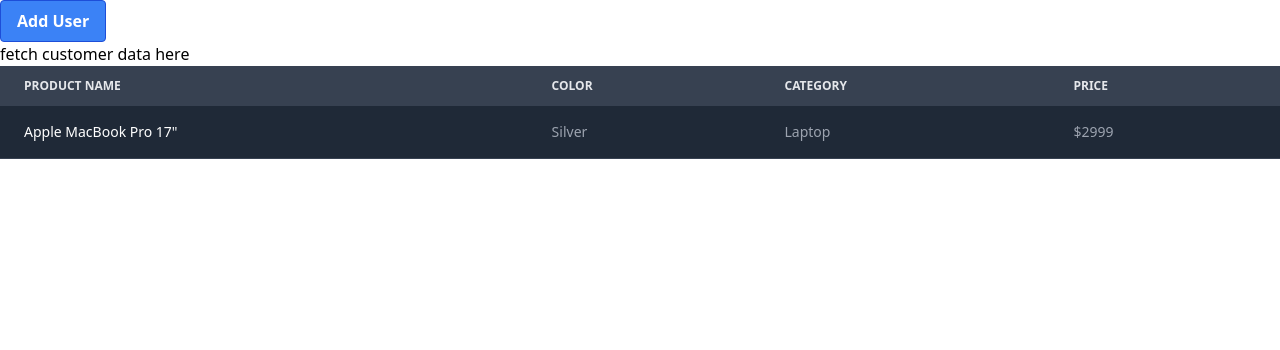
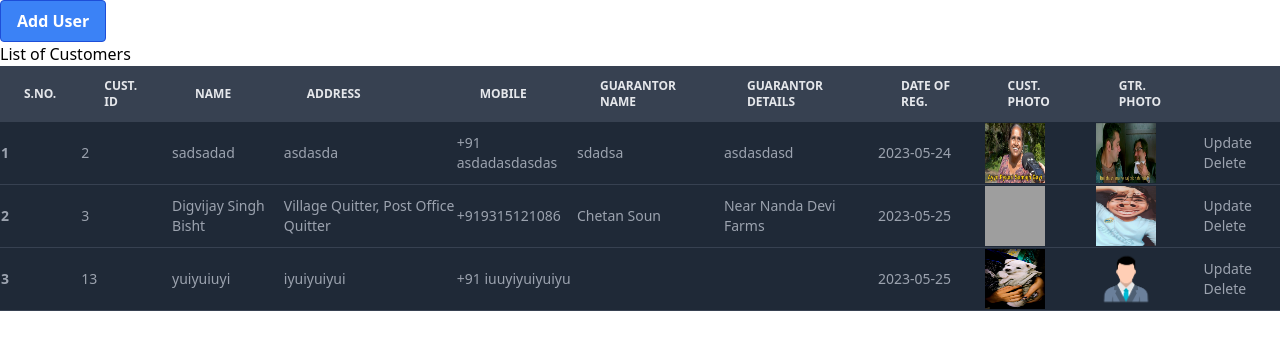
Before and after one commit to digiwebminds/tamannakhadyan.com, a PHP site: page /admin/customers.php in a window 1280 px wide. Shown: the part 69-419 px from the top of the page. Run offline with PHP 8.4, Linux system fonts and the light colour scheme; data comes from the database, SQL or seed files in the repository; some libraries are stand-ins or nearby versions; grey boxes are pictures that could not be loaded.

Commit message:
customers table with pagenation

```diff
--- /dev/null
+++ b/admin/custajax.php
@@ -0,0 +1,103 @@
+<?php
+require_once("../include/connect.php");
+require_once("pagination.class.php");
+
+$perPage = new PerPage();
+
+$sql = "SELECT * from customers";
+$paginationlink = "custajax.php?page=";
+
+$page = 1;
+if (!empty($_GET["page"])) {
+	$page = $_GET["page"];
+}
+
+$start = ($page - 1) * $perPage->perpage;
+if ($start < 0) $start = 0;
+
+$query =  $sql . " limit " . $start . "," . $perPage->perpage;
+$result = mysqli_query($conn, $query);
+while ($row = mysqli_fetch_assoc($result)) {
+	$resultset[] = $row;
+}
+$faq = $resultset;
+
+if (empty($_GET["rowcount"])) {
+	$result  = mysqli_query($conn, $query);
+	$rowcount = mysqli_num_rows($result);
+	$_GET["rowcount"] = $rowcount;
+}
+$perpageresult = $perPage->getAllPageLinks($_GET["rowcount"], $paginationlink);
+
+$output = '';
+$output .= '<table class="w-full text-sm text-left text-gray-400">
+	<thead class="text-xs uppercase bg-gray-700 text-gray-200">
+		<tr>
+			<th scope="col" class="px-6 py-3">
+				S.no.
+			</th>
+			<th scope="col" class="px-6 py-3">
+				Cust. Id
+			</th>
+			<th scope="col" class="px-6 py-3">
+				Name
+			</th>
+			<th scope="col" class="px-6 py-3">
+				Address
+			</th>
+			<th scope="col" class="px-6 py-3">
+				Mobile
+			</th>
+			<th scope="col" class="px-6 py-3">
+				Guarantor Name
+			</th>
+			<th scope="col" class="px-6 py-3">
+				Guarantor Details
+			</th>
+			<th scope="col" class="px-6 py-3">
+				Date of Reg.
+			</th>
+			<th scope="col" class="px-6 py-3">
+				Cust. Photo
+			</th>
+			<th scope="col" class="px-6 py-3">
+				Gtr. Photo
+			</th>
+			<th scope="col" class="px-6 py-3">
+			</th>
+		</tr>
+	</thead>
+	<tbody>';
+$i = $start * 1;
+foreach ($faq as $k => $v) {
+	$i++;
+	if ($faq[$k]['photo'] != null || $faq[$k]['photo'] != '') {
+		$image = $faq[$k]['photo'];
+	} else {
+		$image = "../uploaded/defaultcustomer.png";
+	}
+	if ($faq[$k]['gphoto'] != null || $faq[$k]['gphoto'] != '') {
+		$gimage = $faq[$k]['gphoto'];
+	} else {
+		$gimage = "../uploaded/defaultcustomer.png";
+	}
+	$output .= "<tr class='border-b bg-gray-800 border-gray-700'>
+		<th>" . $i . "</th>
+		<td>" . $faq[$k]['id'] . "</td>
+		<td>" . $faq[$k]['name'] . "</td>
+		<td>" . $faq[$k]['address'] . "</td>
+		<td>" . $faq[$k]['phone'] . "</td>
+		<td>" . $faq[$k]['gname'] . "</td>
+		<td>" . $faq[$k]['gaddress'] . "</td>
+		<td>" . $faq[$k]['dor'] . "</td>
+		<td><img src='$image' style='object-fit:fill; width:60px; height:60px;'></td>
+		<td><img src='$gimage' style='object-fit:fill; width:60px; height:60px;'></td>
+		<td>" . '<button> <a href="update.php?updateSno=' . $faq[$k]['id'] . '" > Update</a></button> <button><a href="delete.php?deleteSno=' . $faq[$k]['id'] . '" > Delete </a> </button></td>
+			</tr>';
+}
+$output .= '</tbody>
+        </table>';
+if (!empty($perpageresult)) {
+	$output .= '<div id="pagination grid h-screen place-items-center">' . $perpageresult . '</div>';
+}
+print $output;
--- a/admin/customers.php
+++ b/admin/customers.php
@@ -1,59 +1,62 @@
 <!DOCTYPE html>
 <html lang="en">
+
 <head>
     <meta charset="UTF-8">
     <meta http-equiv="X-UA-Compatible" content="IE=edge">
     <meta name="viewport" content="width=device-width, initial-scale=1.0">
     <script src="https://cdn.tailwindcss.com"></script>
+    <script src="http://ajax.googleapis.com/ajax/libs/jquery/1.9.1/jquery.min.js"></script>
+
     <title>Add User</title>
     <script src="../include/js/add_user.js"></script>
 </head>
+
 <body>
     <?php
-include "../include/navbar.php";
+    include "../include/navbar.php";
     ?>
-    <button href="add_user.php" class="bg-blue-500 hover:bg-blue-700 text-white font-bold py-2 px-4 border border-blue-700 rounded"><a href="add_user.php">  Add User </a>
+    <button href="add_user.php" class="bg-blue-500 hover:bg-blue-700 text-white font-bold py-2 px-4 border border-blue-700 rounded"><a href="add_user.php">Add User</a></button>
 
-</button>
+    <h1>List of Customers</h1>
 
-<h1>fetch customer data here</h1>
+    <div class="relative" id="pagination-result">
+        <div id="overlay">
+            <div><img src="../include/loading.gif" width="64px" height="64px" /></div>
+        </div>
 
-<div class="relative overflow-x-auto">
-    <table class="w-full text-sm text-left text-gray-400">
-        <thead class="text-xs uppercase bg-gray-700 text-gray-200">
-            <tr>
-                <th scope="col" class="px-6 py-3">
-                    Product name
-                </th>
-                <th scope="col" class="px-6 py-3">
-                    Color
-                </th>
-                <th scope="col" class="px-6 py-3">
-                    Category
-                </th>
-                <th scope="col" class="px-6 py-3">
-                    Price
-                </th>
-            </tr>
-        </thead>
-        <tbody>
-            <tr class="border-b bg-gray-800 border-gray-700">
-                <th scope="row" class="px-6 py-4 font-medium whitespace-nowrap text-white">
-                    Apple MacBook Pro 17"
-                </th>
-                <td class="px-6 py-4">
-                    Silver
-                </td>
-                <td class="px-6 py-4">
-                    Laptop
-                </td>
-                <td class="px-6 py-4">
-                    $2999
-                </td>
-            </tr>
-        </tbody>
-    </table>
-</div>
+    </div>
+
+    <?php
+    include("../include/connect.php");
+    $query = "SELECT * FROM customers";
+    $result  = mysqli_query($conn, $query);
+    $rowcount = mysqli_num_rows($result);
+    echo '<input type="hidden" name="rowcount" id="rowcount" value=' . $rowcount . '>';
+    ?>
+    <script>
+        function getresult(url) {
+            $.ajax({
+                url: url,
+                type: "GET",
+                data: {
+                    rowcount: $("#rowcount").val()
+                },
+                beforeSend: function() {
+                    $("#overlay").show();
+                },
+                success: function(data) {
+                    $("#pagination-result").html(data);
+                    setInterval(function() {
+                        $("#overlay").hide();
+                    }, 500);
+                }
+            });
+        }
+        getresult("custajax.php");
+    </script>
+
 
 </body>
+
 </html>
--- /dev/null
+++ b/admin/pagination.class.php
@@ -0,0 +1,80 @@
+<?php
+class PerPage {
+	public $perpage;
+
+	function __construct() {
+		$this->perpage = 10;
+	}
+
+	function getAllPageLinks($count,$href) {
+		$output = '';
+		if(!isset($_GET["page"])) $_GET["page"] = 1;
+		if($this->perpage != 0)
+			$pages  = ceil($count/$this->perpage);
+		if($pages>1) {
+			if($_GET["page"] == 1)
+				$output = $output . '<span class="link first disabled px-3 py-2 ml-0 leading-tight text-gray-500 bg-white border border-gray-300 rounded-l-lg hover:bg-gray-100 hover:text-gray-700 dark:bg-gray-800 dark:border-gray-700 dark:text-gray-400 dark:hover:bg-gray-700 dark:hover:text-white">&#8810;</span><span class="link disabled">&#60;</span>';
+			else
+				$output = $output . '<a class="link first px-3 py-2 ml-0 leading-tight text-gray-500 bg-white border border-gray-300 rounded-l-lg hover:bg-gray-100 hover:text-gray-700 dark:bg-gray-800 dark:border-gray-700 dark:text-gray-400 dark:hover:bg-gray-700 dark:hover:text-white" onclick="getresult(\'' . $href . (1) . '\')" >&#8810;</a><a class="link" onclick="getresult(\'' . $href . ($_GET["page"]-1) . '\')" >&#60;</a>';
+
+
+			if(($_GET["page"]-3)>0) {
+				if($_GET["page"] == 1)
+					$output = $output . '<span id=1 class="link current px-3 py-2 ml-0 leading-tight text-gray-500 bg-white border border-gray-300 rounded-l-lg hover:bg-gray-100 hover:text-gray-700 dark:bg-gray-800 dark:border-gray-700 dark:text-gray-400 dark:hover:bg-gray-700 dark:hover:text-white">1</span>';
+				else
+					$output = $output . '<a class="link px-3 py-2 ml-0 leading-tight text-gray-500 bg-white border border-gray-300 rounded-l-lg hover:bg-gray-100 hover:text-gray-700 dark:bg-gray-800 dark:border-gray-700 dark:text-gray-400 dark:hover:bg-gray-700 dark:hover:text-white" onclick="getresult(\'' . $href . '1\')" >1</a>';
+			}
+			if(($_GET["page"]-3)>1) {
+					$output = $output . '<span class="dot">...</span>';
+			}
+
+			for($i=($_GET["page"]-2); $i<=($_GET["page"]+2); $i++)	{
+				if($i<1) continue;
+				if($i>$pages) break;
+				if($_GET["page"] == $i)
+					$output = $output . '<span id='.$i.' class="link current px-3 py-2 ml-0 leading-tight text-gray-500 bg-white border border-gray-300 rounded-l-lg hover:bg-gray-100 hover:text-gray-700 dark:bg-gray-800 dark:border-gray-700 dark:text-gray-400 dark:hover:bg-gray-700 dark:hover:text-white">'.$i.'</span>';
+				else
+					$output = $output . '<a class="link px-3 py-2 ml-0 leading-tight text-gray-500 bg-white border border-gray-300 rounded-l-lg hover:bg-gray-100 hover:text-gray-700 dark:bg-gray-800 dark:border-gray-700 dark:text-gray-400 dark:hover:bg-gray-700 dark:hover:text-white" onclick="getresult(\'' . $href . $i . '\')" >'.$i.'</a>';
+			}
+
+			if(($pages-($_GET["page"]+2))>1) {
+				$output = $output . '<span class="dot">...</span>';
+			}
+			if(($pages-($_GET["page"]+2))>0) {
+				if($_GET["page"] == $pages)
+					$output = $output . '<span id=' . ($pages) .' class="link current px-3 py-2 ml-0 leading-tight text-gray-500 bg-white border border-gray-300 rounded-l-lg hover:bg-gray-100 hover:text-gray-700 dark:bg-gray-800 dark:border-gray-700 dark:text-gray-400 dark:hover:bg-gray-700 dark:hover:text-white">' . ($pages) .'</span>';
+				else
+					$output = $output . '<a class="link px-3 py-2 ml-0 leading-tight text-gray-500 bg-white border border-gray-300 rounded-l-lg hover:bg-gray-100 hover:text-gray-700 dark:bg-gray-800 dark:border-gray-700 dark:text-gray-400 dark:hover:bg-gray-700 dark:hover:text-white" onclick="getresult(\'' . $href .  ($pages) .'\')" >' . ($pages) .'</a>';
+			}
+
+			if($_GET["page"] < $pages)
+				$output = $output . '<a  class="link px-3 py-2 ml-0 leading-tight text-gray-500 bg-white border border-gray-300 rounded-l-lg hover:bg-gray-100 hover:text-gray-700 dark:bg-gray-800 dark:border-gray-700 dark:text-gray-400 dark:hover:bg-gray-700 dark:hover:text-white" onclick="getresult(\'' . $href . ($_GET["page"]+1) . '\')" >></a><a  class="link" onclick="getresult(\'' . $href . ($pages) . '\')" >&#8811;</a>';
+			else
+				$output = $output . '<span class="link disabled px-3 py-2 ml-0 leading-tight text-gray-500 bg-white border border-gray-300 rounded-l-lg hover:bg-gray-100 hover:text-gray-700 dark:bg-gray-800 dark:border-gray-700 dark:text-gray-400 dark:hover:bg-gray-700 dark:hover:text-white">></span><span class="link disabled">&#8811;</span>';
+
+
+		}
+		return $output;
+	}
+	function getPrevNext($count,$href) {
+		$output = '';
+		if(!isset($_GET["page"])) $_GET["page"] = 1;
+		if($this->perpage != 0)
+			$pages  = ceil($count/$this->perpage);
+		if($pages>1) {
+			if($_GET["page"] == 1)
+				$output = $output . '<span class="link disabled first px-3 py-2 ml-0 leading-tight text-gray-500 bg-white border border-gray-300 rounded-l-lg hover:bg-gray-100 hover:text-gray-700 dark:bg-gray-800 dark:border-gray-700 dark:text-gray-400 dark:hover:bg-gray-700 dark:hover:text-white">Prev</span>';
+			else
+				$output = $output . '<a class="link first px-3 py-2 ml-0 leading-tight text-gray-500 bg-white border border-gray-300 rounded-l-lg hover:bg-gray-100 hover:text-gray-700 dark:bg-gray-800 dark:border-gray-700 dark:text-gray-400 dark:hover:bg-gray-700 dark:hover:text-white" onclick="getresult(\'' . $href . ($_GET["page"]-1) . '\')" >Prev</a>';
+
+			if($_GET["page"] < $pages)
+				$output = $output . '<a  class="link px-3 py-2 ml-0 leading-tight text-gray-500 bg-white border border-gray-300 rounded-l-lg hover:bg-gray-100 hover:text-gray-700 dark:bg-gray-800 dark:border-gray-700 dark:text-gray-400 dark:hover:bg-gray-700 dark:hover:text-white" onclick="getresult(\'' . $href . ($_GET["page"]+1) . '\')" >Next</a>';
+			else
+				$output = $output . '<span class="link disabled px-3 py-2 ml-0 leading-tight text-gray-500 bg-white border border-gray-300 rounded-l-lg hover:bg-gray-100 hover:text-gray-700 dark:bg-gray-800 dark:border-gray-700 dark:text-gray-400 dark:hover:bg-gray-700 dark:hover:text-white">Next</span>';
+
+
+		}
+		return $output;
+	}
+}
+?>
--- a/customers/login.php
+++ b/customers/login.php
@@ -94,8 +94,8 @@ $result = mysqli_query($conn,$sql);
               </h1>
               <form class="space-y-4 md:space-y-6" method="POST" action="">
                   <div>
-                      <label for="username" class="block mb-2 text-sm font-medium text-white">Username</label>
-                      <input type="text" name="username" id="username" class="bg-gray-50 border border-gray-300 text-gray-900 sm:text-sm rounded-lg focus:ring-primary-600 focus:border-primary-600 block w-full p-2.5 bg-gray-700 dark:border-gray-600 dark:placeholder-gray-400 dark:text-white focus:ring-blue-500 focus:border-blue-500" placeholder="Enter Username" required>
+                      <label for="username" class="block mb-2 text-sm font-medium text-gray-900">Username</label>
+                      <input type="text" name="username" id="username" class="bg-gray-50 border border-gray-300 text-gray-900 sm:text-sm rounded-lg focus:ring-primary-600 focus:border-primary-600 block w-full p-2.5 dark:bg-gray-700 dark:border-gray-600 dark:placeholder-gray-400 dark:text-white dark:focus:ring-blue-500 dark:focus:border-blue-500" placeholder="Enter Username" required>
                   </div>
                   <div>
                       <label for="password" class="block mb-2 text-sm font-medium text-gray-900 dark:text-white">Password</label>
```
Also changed, not shown: include/loading.gif (added), uploaded/IMG_20221030_201512_copy_223x274.jpg (added), uploaded/Remini20220301231854438.jpg (added), uploaded/defaultcustomer.png (added), uploaded/photo.jpg (added).
